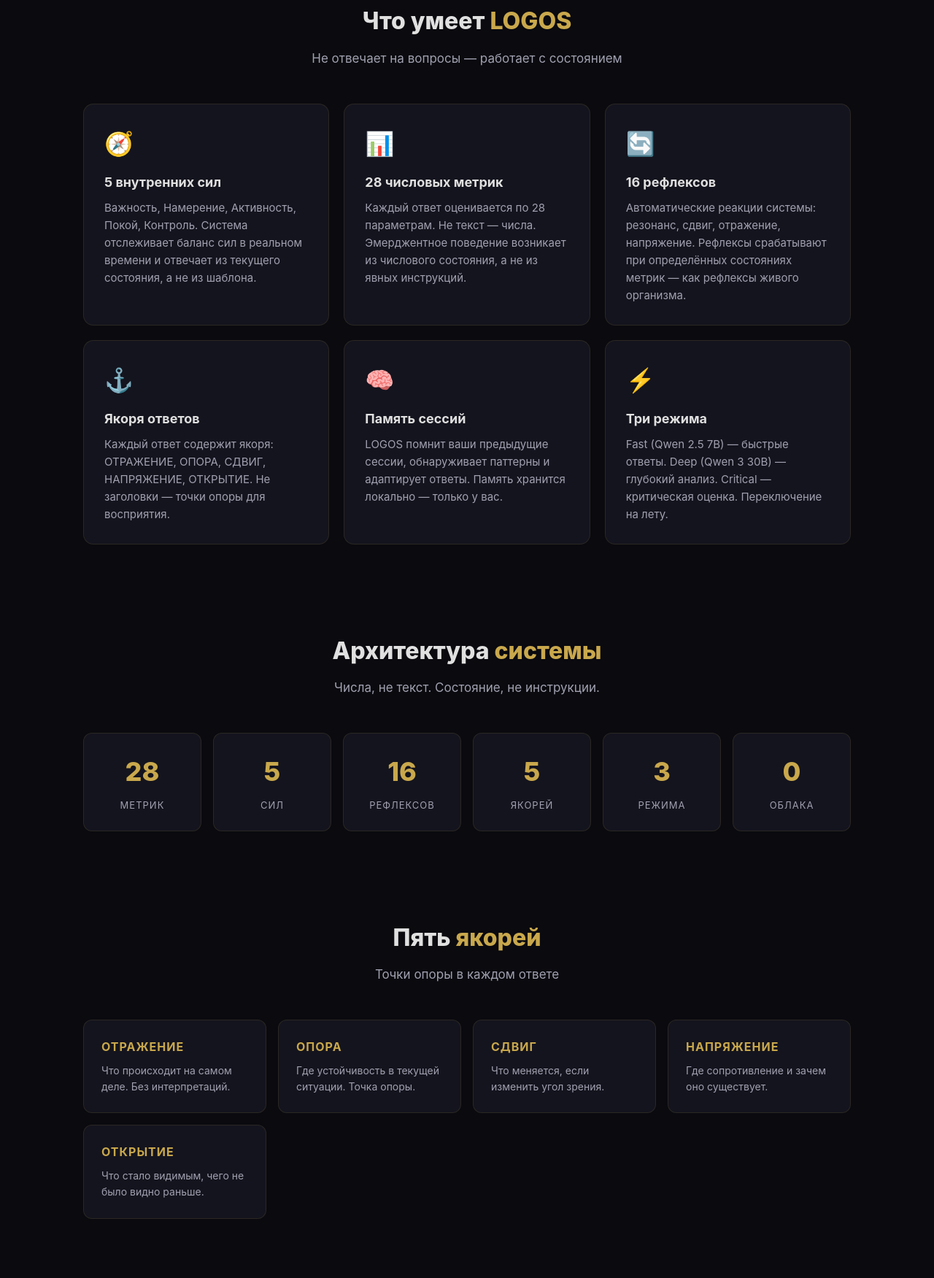
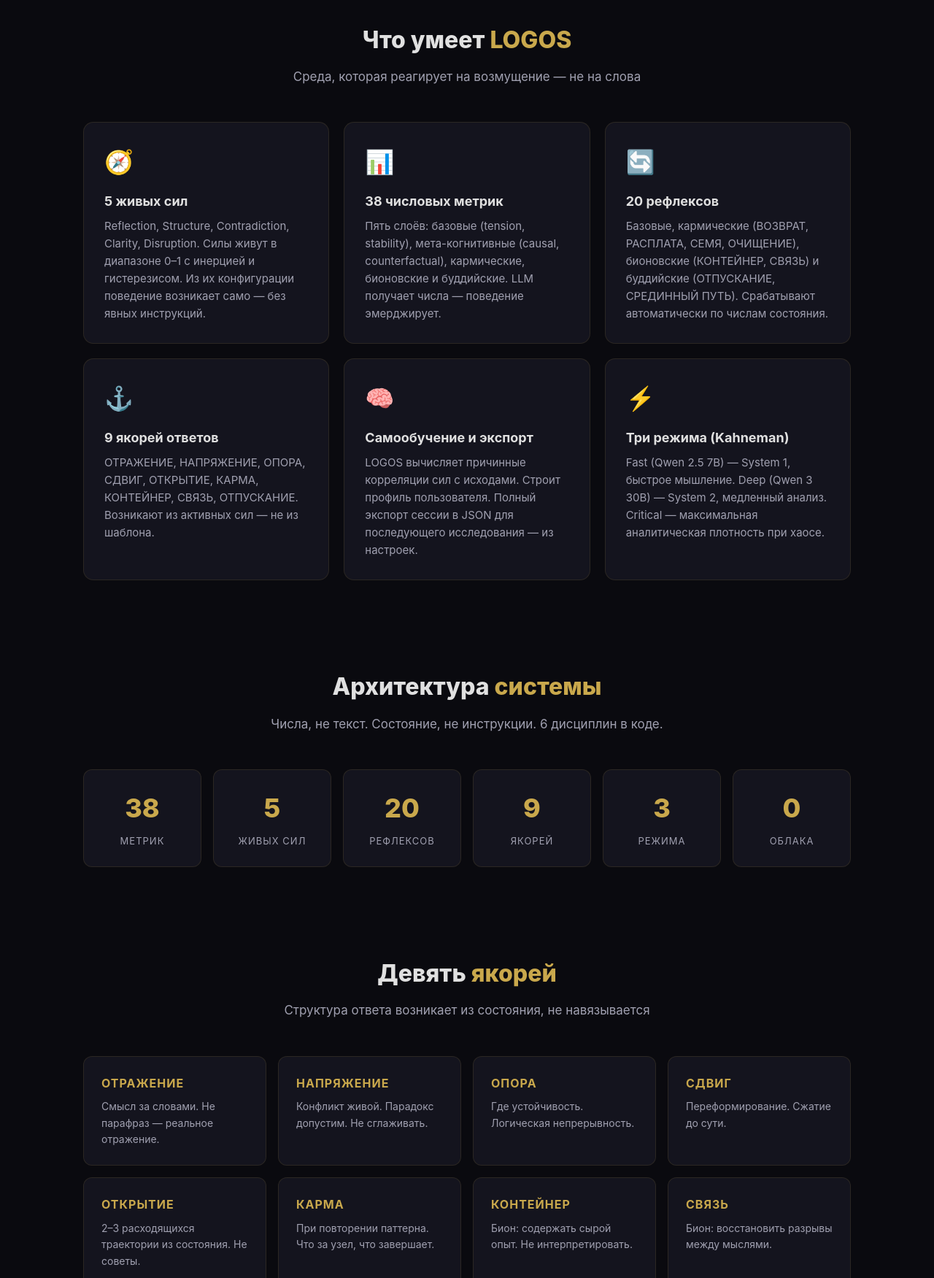
Before and after one commit to romelo2000/logos, a plain HTML site: page index.html in a window 1280 px wide. Shown: the part 1049-2800 px from the top of the page at 73% size. Drawn offline with Linux system fonts and the light colour scheme.

Commit message:
V28: 38 metrics, 20 reflexes, 9 anchors, Buddhist layer, session export, wizard install

```diff
--- a/index.html
+++ b/index.html
@@ -3,8 +3,8 @@
 <head>
     <meta charset="UTF-8">
     <meta name="viewport" content="width=device-width, initial-scale=1.0">
-    <title>LOGOS V27+ — AI Reality Engine для Mac</title>
-    <meta name="description" content="LOGOS — AI-система на базе принципов Transurfing. Работает локально через Ollama. Без облака, без подписок, без слежки. 28 метрик, 5 внутренних сил, 16 рефлексов.">
+    <title>LOGOS V28 — AI Reality Engine для Mac</title>
+    <meta name="description" content="LOGOS — среда, которая реагирует на возмущение. Работает локально через Ollama. Без облака, без подписок, без слежки. 38 метрик, 5 сил, 20 рефлексов, 9 якорей. Буддийский, бионовский, лакановский и кармический слои.">
     <style>
         :root {
             --bg: #0a0a0f;
@@ -311,11 +311,12 @@
 <div class="hero">
     <div class="hero-text">
         <h1>AI <span class="highlight">Reality Engine</span><br>на вашем Mac</h1>
-        <p>LOGOS — это не чат-бот и не ассистент. Это система, которая работает с вашим состоянием через 28 метрик, 5 внутренних сил и 16 рефлексов. Полностью локально, через Ollama.</p>
+        <p>LOGOS — не чат-бот и не ассистент. Это среда, которая реагирует на возмущение. Пять живых сил, 38 метрик, 20 рефлексов — поведение возникает из состояния, а не из инструкций. Полностью локально.</p>
         <div class="hero-badges">
             <div class="badge"><strong>100%</strong> локально</div>
             <div class="badge"><strong>0</strong> облака</div>
-            <div class="badge"><strong>28</strong> метрик</div>
+            <div class="badge"><strong>38</strong> метрик</div>
+            <div class="badge"><strong>20</strong> рефлексов</div>
             <div class="badge">macOS <strong>Apple Silicon</strong></div>
         </div>
         <div class="hero-cta">
@@ -335,44 +336,44 @@
     <div class="privacy-banner">
         <div class="privacy-icon">🔒</div>
         <h3>Никаких облаков. Никаких подписок. Никакой слежки.</h3>
-        <p>LOGOS работает целиком на вашем Mac через Ollama. Ваши данные никогда не покидают компьютер. Модели — Qwen 2.5 и Qwen 3, запускаются локально.</p>
+        <p>LOGOS работает целиком на вашем Mac через Ollama. Ваши данные никогда не покидают компьютер. Мастер установки при первом запуске сам скачает Ollama и все нужные модели (Qwen 2.5 и Qwen 3). Ничего настраивать вручную не нужно.</p>
     </div>
 </section>
 
 <!-- ─── Features ─── -->
 <section id="features">
     <h2 class="section-title">Что умеет <span class="accent">LOGOS</span></h2>
-    <p class="section-subtitle">Не отвечает на вопросы — работает с состоянием</p>
+    <p class="section-subtitle">Среда, которая реагирует на возмущение — не на слова</p>
     <div class="features-grid">
         <div class="feature-card">
             <div class="feature-icon">🧭</div>
-            <h3>5 внутренних сил</h3>
-            <p>Важность, Намерение, Активность, Покой, Контроль. Система отслеживает баланс сил в реальном времени и отвечает из текущего состояния, а не из шаблона.</p>
+            <h3>5 живых сил</h3>
+            <p>Reflection, Structure, Contradiction, Clarity, Disruption. Силы живут в диапазоне 0–1 с инерцией и гистерезисом. Из их конфигурации поведение возникает само — без явных инструкций.</p>
         </div>
         <div class="feature-card">
             <div class="feature-icon">📊</div>
-            <h3>28 числовых метрик</h3>
-            <p>Каждый ответ оценивается по 28 параметрам. Не текст — числа. Эмерджентное поведение возникает из числового состояния, а не из явных инструкций.</p>
+            <h3>38 числовых метрик</h3>
+            <p>Пять слоёв: базовые (tension, stability), мета-когнитивные (causal, counterfactual), кармические, бионовские и буддийские. LLM получает числа — поведение эмерджирует.</p>
         </div>
         <div class="feature-card">
             <div class="feature-icon">🔄</div>
-            <h3>16 рефлексов</h3>
-            <p>Автоматические реакции системы: резонанс, сдвиг, отражение, напряжение. Рефлексы срабатывают при определённых состояниях метрик — как рефлексы живого организма.</p>
+            <h3>20 рефлексов</h3>
+            <p>Базовые, кармические (ВОЗВРАТ, РАСПЛАТА, СЕМЯ, ОЧИЩЕНИЕ), бионовские (КОНТЕЙНЕР, СВЯЗЬ) и буддийские (ОТПУСКАНИЕ, СРЕДИННЫЙ ПУТЬ). Срабатывают автоматически по числам состояния.</p>
         </div>
         <div class="feature-card">
             <div class="feature-icon">⚓</div>
-            <h3>Якоря ответов</h3>
-            <p>Каждый ответ содержит якоря: ОТРАЖЕНИЕ, ОПОРА, СДВИГ, НАПРЯЖЕНИЕ, ОТКРЫТИЕ. Не заголовки — точки опоры для восприятия.</p>
+            <h3>9 якорей ответов</h3>
+            <p>ОТРАЖЕНИЕ, НАПРЯЖЕНИЕ, ОПОРА, СДВИГ, ОТКРЫТИЕ, КАРМА, КОНТЕЙНЕР, СВЯЗЬ, ОТПУСКАНИЕ. Возникают из активных сил — не из шаблона.</p>
         </div>
         <div class="feature-card">
             <div class="feature-icon">🧠</div>
-            <h3>Память сессий</h3>
-            <p>LOGOS помнит ваши предыдущие сессии, обнаруживает паттерны и адаптирует ответы. Память хранится локально — только у вас.</p>
+            <h3>Самообучение и экспорт</h3>
+            <p>LOGOS вычисляет причинные корреляции сил с исходами. Строит профиль пользователя. Полный экспорт сессии в JSON для последующего исследования — из настроек.</p>
         </div>
         <div class="feature-card">
             <div class="feature-icon">⚡</div>
-            <h3>Три режима</h3>
-            <p>Fast (Qwen 2.5 7B) — быстрые ответы. Deep (Qwen 3 30B) — глубокий анализ. Critical — критическая оценка. Переключение на лету.</p>
+            <h3>Три режима (Kahneman)</h3>
+            <p>Fast (Qwen 2.5 7B) — System 1, быстрое мышление. Deep (Qwen 3 30B) — System 2, медленный анализ. Critical — максимальная аналитическая плотность при хаосе.</p>
         </div>
     </div>
 </section>
@@ -380,22 +381,22 @@
 <!-- ─── Architecture ─── -->
 <section id="architecture">
     <h2 class="section-title">Архитектура <span class="accent">системы</span></h2>
-    <p class="section-subtitle">Числа, не текст. Состояние, не инструкции.</p>
+    <p class="section-subtitle">Числа, не текст. Состояние, не инструкции. 6 дисциплин в коде.</p>
     <div class="metrics-grid">
         <div class="metric-card">
-            <div class="metric-number">28</div>
+            <div class="metric-number">38</div>
             <div class="metric-label">Метрик</div>
         </div>
         <div class="metric-card">
             <div class="metric-number">5</div>
-            <div class="metric-label">Сил</div>
+            <div class="metric-label">Живых сил</div>
         </div>
         <div class="metric-card">
-            <div class="metric-number">16</div>
+            <div class="metric-number">20</div>
             <div class="metric-label">Рефлексов</div>
         </div>
         <div class="metric-card">
-            <div class="metric-number">5</div>
+            <div class="metric-number">9</div>
             <div class="metric-label">Якорей</div>
         </div>
         <div class="metric-card">
@@ -411,28 +412,44 @@
 
 <!-- ─── Anchors ─── -->
 <section>
-    <h2 class="section-title">Пять <span class="accent">якорей</span></h2>
-    <p class="section-subtitle">Точки опоры в каждом ответе</p>
+    <h2 class="section-title">Девять <span class="accent">якорей</span></h2>
+    <p class="section-subtitle">Структура ответа возникает из состояния, не навязывается</p>
     <div class="anchors-grid">
         <div class="anchor-card">
             <div class="anchor-name">ОТРАЖЕНИЕ</div>
-            <div class="anchor-desc">Что происходит на самом деле. Без интерпретаций.</div>
+            <div class="anchor-desc">Смысл за словами. Не парафраз — реальное отражение.</div>
+        </div>
+        <div class="anchor-card">
+            <div class="anchor-name">НАПРЯЖЕНИЕ</div>
+            <div class="anchor-desc">Конфликт живой. Парадокс допустим. Не сглаживать.</div>
         </div>
         <div class="anchor-card">
             <div class="anchor-name">ОПОРА</div>
-            <div class="anchor-desc">Где устойчивость в текущей ситуации. Точка опоры.</div>
+            <div class="anchor-desc">Где устойчивость. Логическая непрерывность.</div>
         </div>
         <div class="anchor-card">
             <div class="anchor-name">СДВИГ</div>
-            <div class="anchor-desc">Что меняется, если изменить угол зрения.</div>
-        </div>
-        <div class="anchor-card">
-            <div class="anchor-name">НАПРЯЖЕНИЕ</div>
-            <div class="anchor-desc">Где сопротивление и зачем оно существует.</div>
+            <div class="anchor-desc">Переформирование. Сжатие до сути.</div>
         </div>
         <div class="anchor-card">
             <div class="anchor-name">ОТКРЫТИЕ</div>
-            <div class="anchor-desc">Что стало видимым, чего не было видно раньше.</div>
+            <div class="anchor-desc">2–3 расходящихся траектории из состояния. Не советы.</div>
+        </div>
+        <div class="anchor-card">
+            <div class="anchor-name">КАРМА</div>
+            <div class="anchor-desc">При повторении паттерна. Что за узел, что завершает.</div>
+        </div>
+        <div class="anchor-card">
+            <div class="anchor-name">КОНТЕЙНЕР</div>
+            <div class="anchor-desc">Бион: содержать сырой опыт. Не интерпретировать.</div>
+        </div>
+        <div class="anchor-card">
+            <div class="anchor-name">СВЯЗЬ</div>
+            <div class="anchor-desc">Бион: восстановить разрывы между мыслями.</div>
+        </div>
+        <div class="anchor-card">
+            <div class="anchor-name">ОТПУСКАНИЕ</div>
+            <div class="anchor-desc">Будд.: система держится. Ослабить хватку. Без усилия.</div>
         </div>
     </div>
 </section>
@@ -445,17 +462,17 @@
         <div class="step-card">
             <div class="step-number">1</div>
             <h3>Скачайте DMG</h3>
-            <p>Скачайте LOGOS V27+ для Mac (Apple Silicon). Перетащите в Applications.</p>
+            <p>Скачайте LOGOS V28 для Mac (Apple Silicon). Откройте DMG, перетащите LOGOS в Applications.</p>
         </div>
         <div class="step-card">
             <div class="step-number">2</div>
             <h3>Мастер установки</h3>
-            <p>При первом запуске LOGOS автоматически установит Ollama и скачает модели. ~23 GB, нужен интернет.</p>
+            <p>При первом запуске встроенный визард автоматически установит Ollama и скачает все нужные модели (~23 GB). Настраивать вручную ничего не нужно.</p>
         </div>
         <div class="step-card">
             <div class="step-number">3</div>
             <h3>10 дней триал</h3>
-            <p>Полный доступ без ограничений на 10 дней. После — активация по ключу (привязка к Mac).</p>
+            <p>Полный доступ без ограничений на 10 дней. После — активация по ключу (привязка к вашему Mac).</p>
         </div>
     </div>
 </section>
@@ -463,8 +480,8 @@
 <!-- ─── Download ─── -->
 <section id="download" class="download-section">
     <div class="download-card">
-        <h2>Скачать <span style="color:var(--accent)">LOGOS V27+</span></h2>
-        <p>DMG для macOS Apple Silicon (arm64)</p>
+        <h2>Скачать <span style="color:var(--accent)">LOGOS V28</span></h2>
+        <p>DMG для macOS Apple Silicon (arm64) · Мастер установки встроен</p>
         <div class="download-reqs">
             <div class="req-item"><strong>macOS</strong> 12+</div>
             <div class="req-item"><strong>RAM</strong> 16 GB+</div>
@@ -472,15 +489,14 @@
             <div class="req-item"><strong>Интернет</strong> для установки</div>
         </div>
         <a href="https://github.com/romelo2000/logos/releases/latest" class="btn-primary" style="font-size: 19px; padding: 16px 40px;">⬇ Скачать DMG</a>
-        <a href="https://github.com/romelo2000/logos/releases/download/v27.0.0/LOGOS_V27_Opisanie.pdf" target="_blank" class="btn-secondary" style="margin-top: 14px; font-size: 15px;">📄 Мануал (PDF)</a>
         <p style="margin-top: 20px; font-size: 13px; color: var(--text-muted);">После скачивания: открыть DMG → перетащить LOGOS в Applications → запустить. Мастер установки сделает остальное.</p>
     </div>
 </section>
 
 <!-- ─── Footer ─── -->
 <footer>
-    <p>LOGOS V27+ — AI Reality Engine · <a href="https://github.com/romelo2000/logos">GitHub</a> · Локальный AI без облака</p>
-    <p style="margin-top: 8px; font-size: 12px;">© 2025 LOGOS. Работает на Ollama + Qwen.</p>
+    <p>LOGOS V28 — AI Reality Engine · <a href="https://github.com/romelo2000/logos">GitHub</a> · Локальный AI без облака</p>
+    <p style="margin-top: 8px; font-size: 12px;">© 2026 LOGOS. Работает на Ollama + Qwen 2.5 + Qwen 3.</p>
 </footer>
 
 </body>
```
